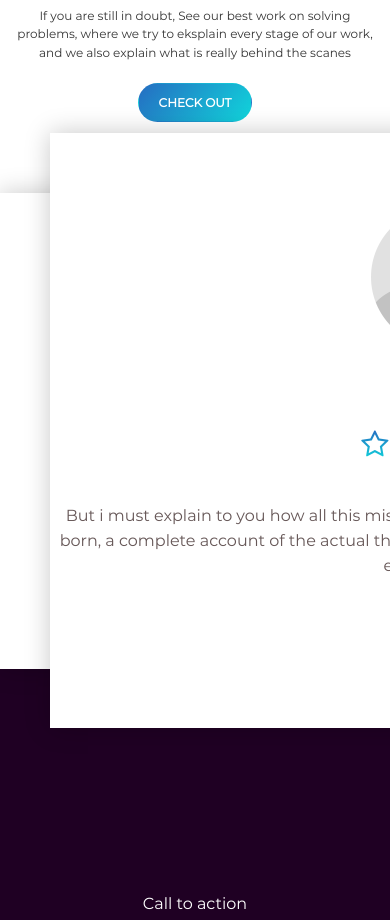
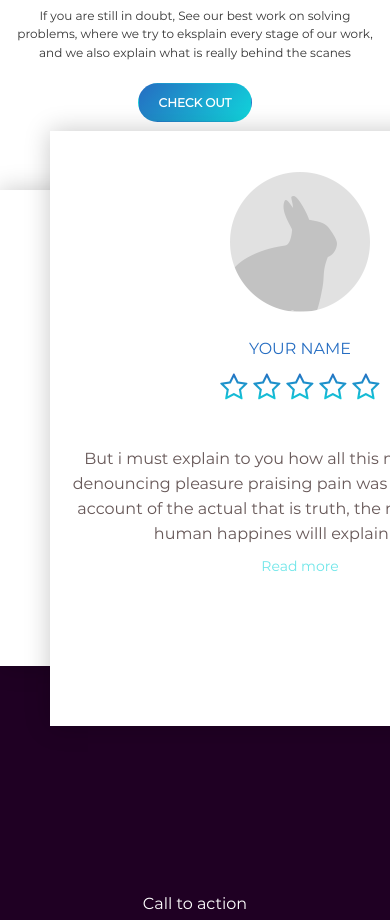
Before and after one commit to julikghost/Design, a plain HTML site: page index.html in a window 390 px wide. Shown: the part 2041-2961 px from the top of the page. Drawn offline with Linux system fonts and the light colour scheme; files that its build step writes are made by us from their sources.

Commit message:
Update style.css

```diff
--- a/style.css
+++ b/style.css
@@ -661,8 +661,6 @@ text-decoration: none;
 
    }
 
-
-
 /*3в карусель*/
  .clearfix:after {
         content: ".";
@@ -680,22 +678,18 @@ text-decoration: none;
 
     }
 
-    .slider ul {
+  .slider ul {
       max-width: 782px;
       width: 100%;
       max-height: 595px;
     }
 
     .slider li {
-
-            padding-top: 73px;
+                  padding-top: 73px;
             background: #fff;
            box-shadow: 0px 0px 24px 0px rgba(0, 0, 0, 0.22);
     }
 
-    .slider ul li  {
-
-    }
 
     .left,
     .right {
@@ -875,10 +869,13 @@ margin-bottom: 10px;
 }
 
 .slider {
-      max-height: 400px;
+      min-height: 400px;
     }
 
-
+ .slider li{
+  max-width: 500px;
+  padding-top: 40px;
+     }
 
 
 
@@ -935,6 +932,12 @@ padding: 10px 0 40px;
     font-size: 12px;
     margin-bottom: 10px;
 }
+.slider h2,  .slider .star-rating_wrap{
+  margin-bottom: 20px;
+}
+
+
+
 .section-8 .button {
     padding: 20px 30px 20px 30px;
 }
@@ -1038,6 +1041,9 @@ max-width: 120px;
 .section-6 {
     padding: 10px 0 10px;
 }
+.slider h2,  .slider .star-rating_wrap{
+  margin-bottom: 10px;
+}
 .section-8 p {
   margin-bottom: 10px;
 }
```
